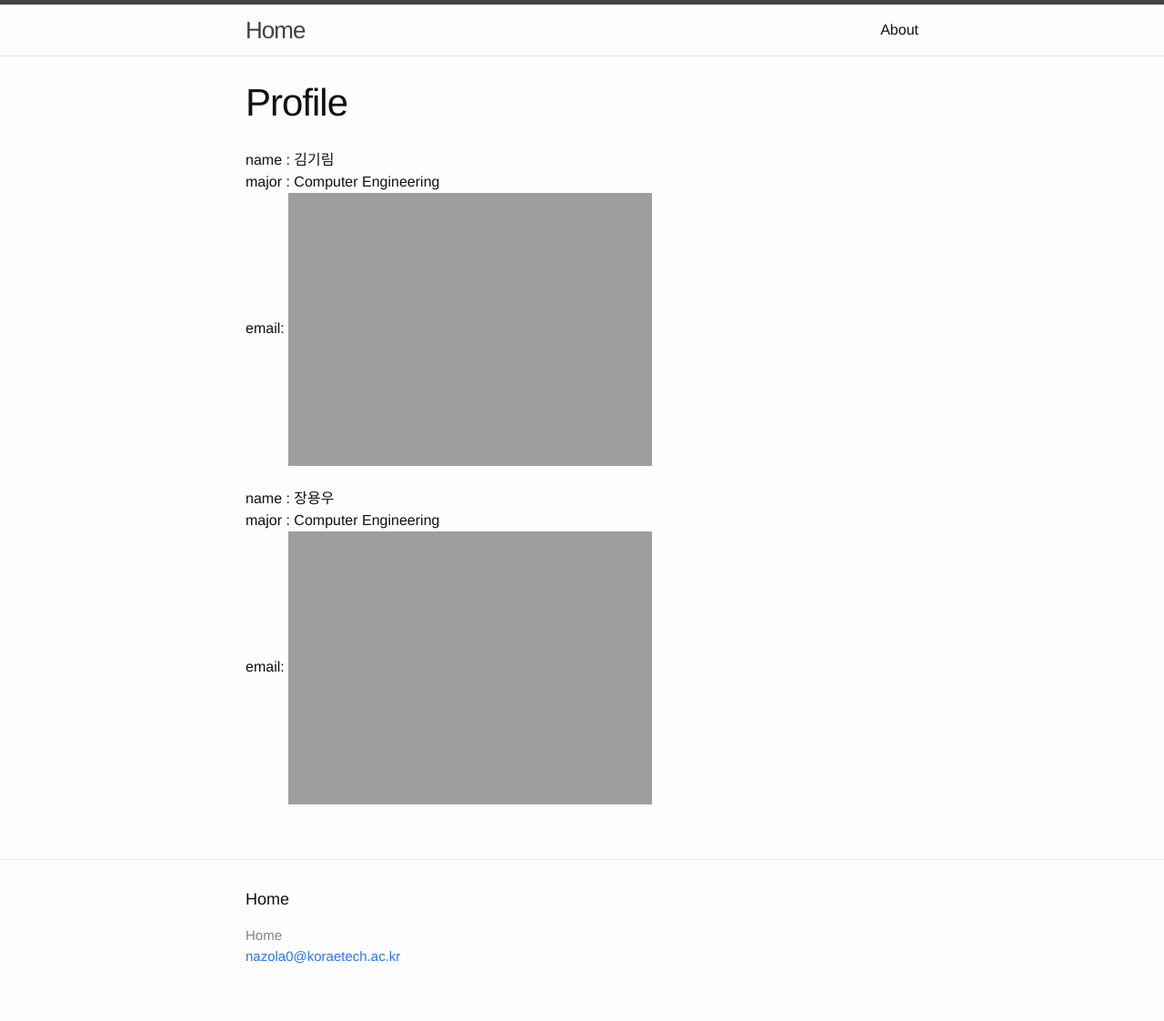
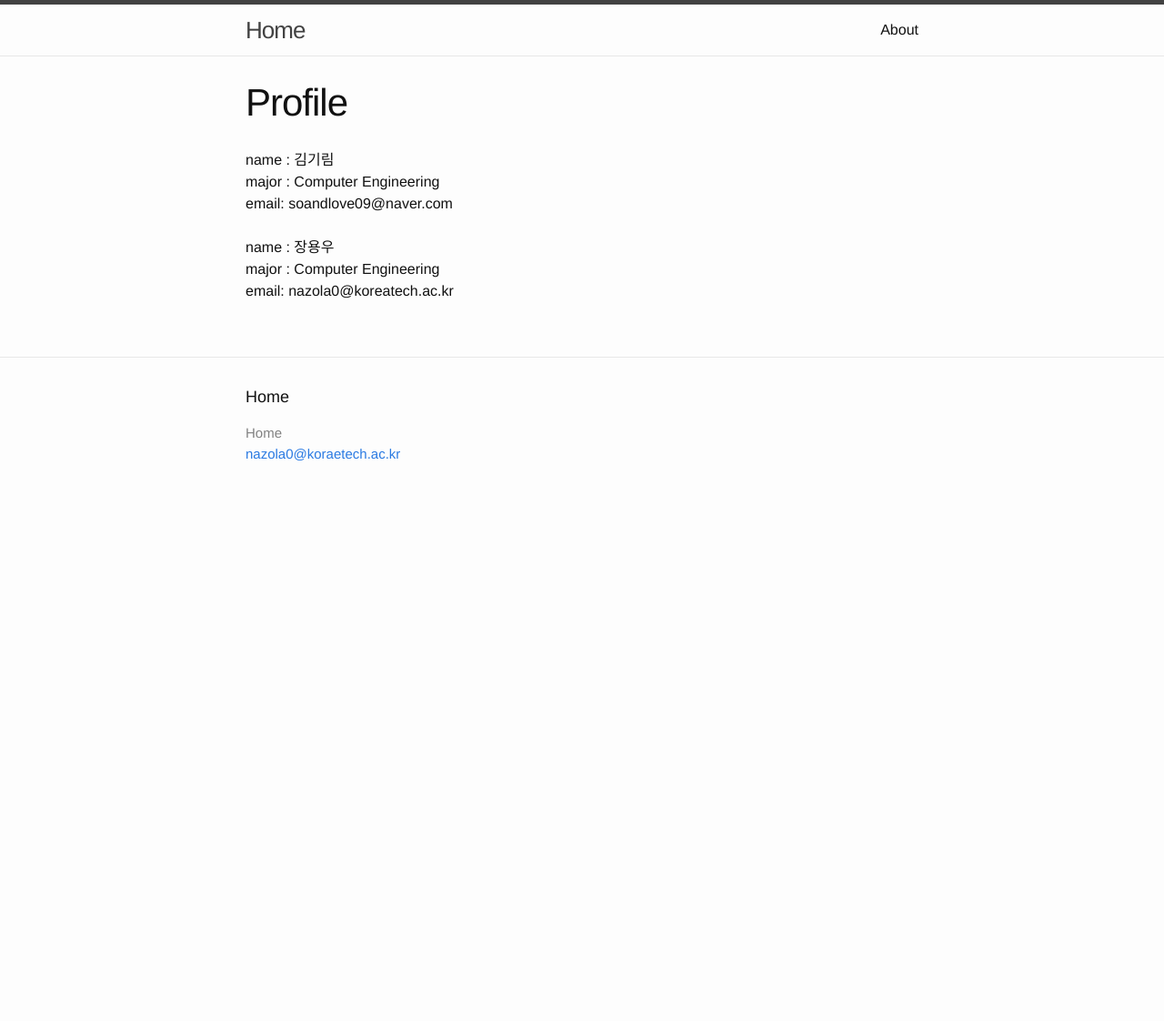
Before and after one commit to kklim25/kklim25.github.com, a Jekyll site: the page built from _posts/14-11-02-Aboutus.md, in a window 1280 px wide. Shown: the whole page at 91% size. Built offline with Jekyll 4.4.1, drawn with Linux system fonts in a browser that asks for light colours; after the commit the page ends 900 px from its top, so only the background shows below that.

Commit message:
Update 14-11-02-Aboutus.md

```diff
--- a/_posts/14-11-02-Aboutus.md
+++ b/_posts/14-11-02-Aboutus.md
@@ -5,8 +5,8 @@ title : Profile
 
 name : 김기림<br/>
 major : Computer Engineering<br/>
-email: ![](soandlove09@naver.com)<br/>
+email: soandlove09@naver.com<br/>
 <br/>
 name : 장용우<br/>
 major : Computer Engineering<br/>
-email: ![](nazola0@koreatech.ac.kr)<br/>
+email: nazola0@koreatech.ac.kr<br/>
```
